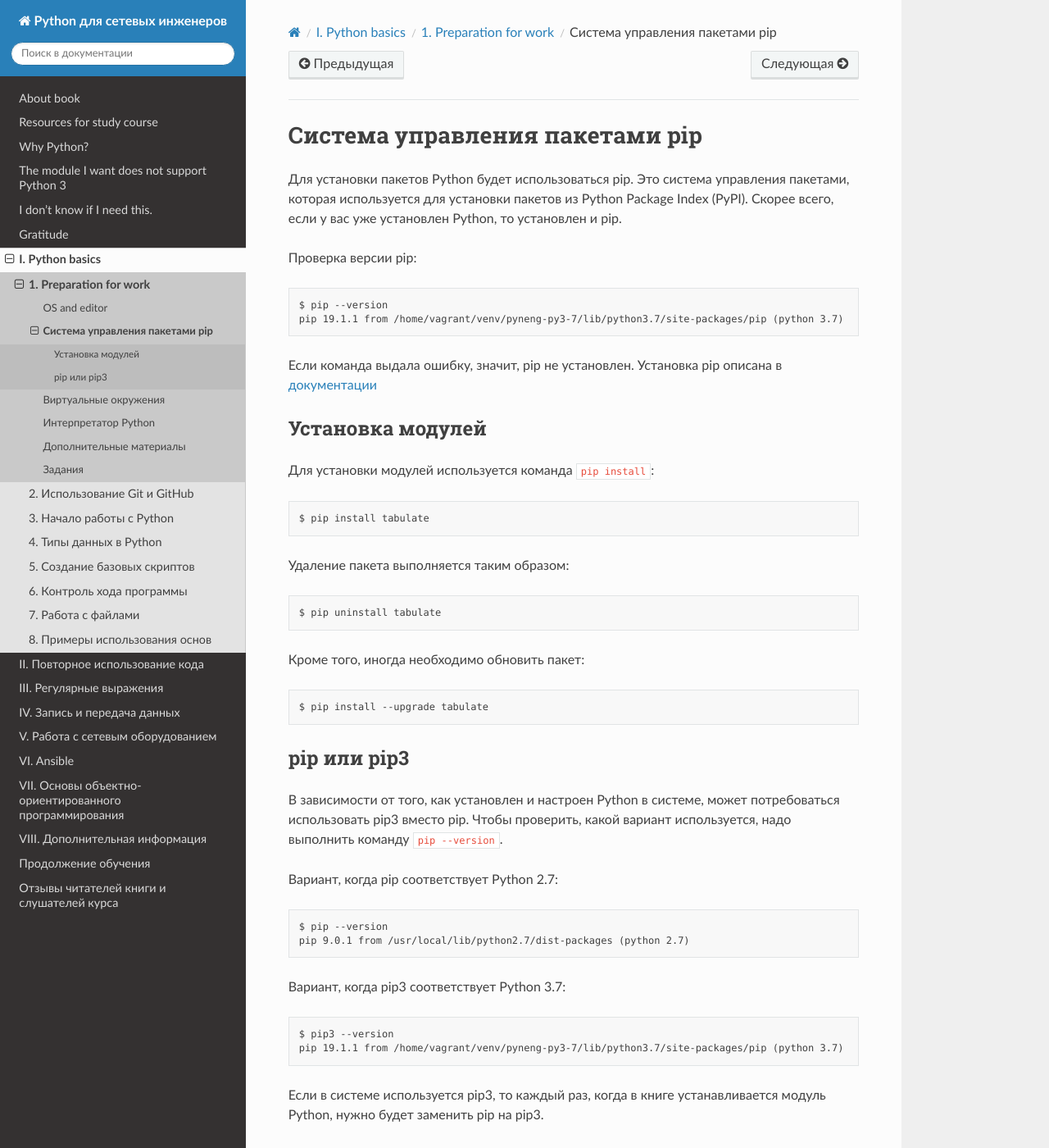
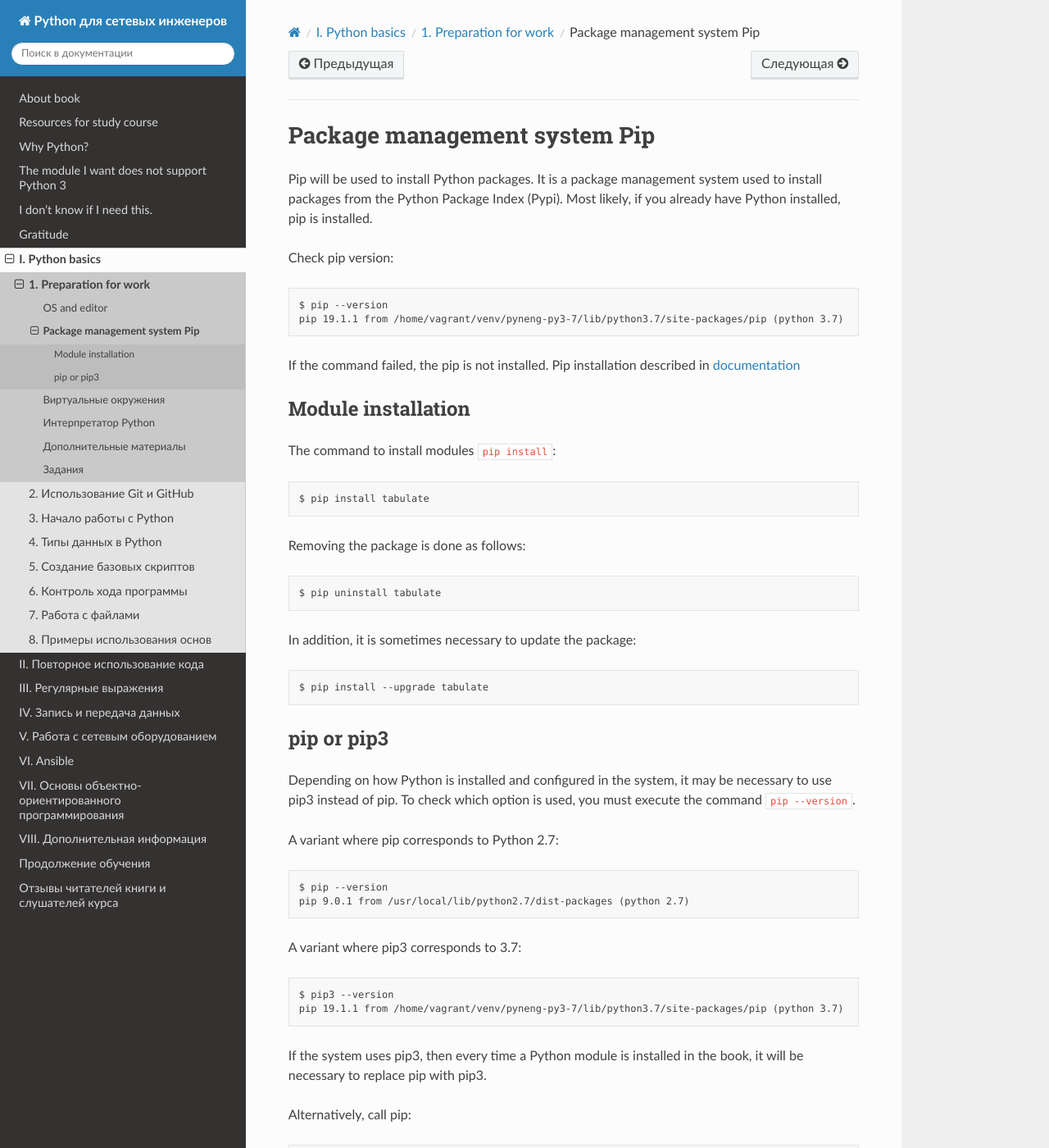
Before and after one commit to Aidar5/nattoeng, a Sphinx documentation site: the page built from docs/source/book/01_intro/pip.rst, in a window 1280 px wide and 1400 px high. Shown: the whole window at 82% size. Built offline with Sphinx 7.4.7 and the Read the Docs theme 2.0.0, drawn with Linux system fonts in a browser that asks for light colours; pages that are not in the unit, such as notebooks, are missing from menus; some of the changed text lies outside the part shown.

Commit message:
Update pip.rst

```diff
--- a/docs/source/book/01_intro/pip.rst
+++ b/docs/source/book/01_intro/pip.rst
@@ -1,12 +1,9 @@
-Система управления пакетами pip
+Package management system Pip
 ===============================
 
-Для установки пакетов Python будет использоваться pip. Это система
-управления пакетами, которая используется для установки пакетов из
-Python Package Index (PyPI). Скорее всего, если у вас уже установлен
-Python, то установлен и pip.
+Pip will be used to install Python packages. It is a package management system used to install packages from the Python Package Index (Pypi). Most likely, if you already have Python installed, pip is installed.
 
-Проверка версии pip:
+Check pip version:
 
 ::
 
@@ -14,45 +11,42 @@ Python, то установлен и pip.
     pip 19.1.1 from /home/vagrant/venv/pyneng-py3-7/lib/python3.7/site-packages/pip (python 3.7)
 
 
-Если команда выдала ошибку, значит, pip не установлен. Установка pip
-описана в `документации <https://pip.pypa.io/en/stable/installing/>`__
+If the command failed, the pip is not installed. Pip installation described in `documentation <https://pip.pypa.io/en/stable/installing/>`__
 
-Установка модулей
+Module installation
 ^^^^^^^^^^^^^^^^^
 
-Для установки модулей используется команда ``pip install``:
+The command to install modules ``pip install``:
 
 ::
 
     $ pip install tabulate
 
-Удаление пакета выполняется таким образом:
+Removing the package is done as follows:
 
 ::
 
     $ pip uninstall tabulate
 
-Кроме того, иногда необходимо обновить пакет:
+In addition, it is sometimes necessary to update the package:
 
 ::
 
     $ pip install --upgrade tabulate
 
-pip или pip3
+pip or pip3
 ^^^^^^^^^^^^
 
-В зависимости от того, как установлен и настроен Python в системе, может
-потребоваться использовать pip3 вместо pip. Чтобы проверить, какой
-вариант используется, надо выполнить команду ``pip --version``.
+Depending on how Python is installed and configured in the system, it may be necessary to use pip3 instead of pip. To check which option is used, you must execute the command ``pip --version``.
 
-Вариант, когда pip соответствует Python 2.7:
+A variant where pip corresponds to Python 2.7:
 
 ::
 
     $ pip --version
     pip 9.0.1 from /usr/local/lib/python2.7/dist-packages (python 2.7)
 
-Вариант, когда pip3 соответствует Python 3.7:
+A variant where pip3 corresponds to 3.7:
 
 ::
 
@@ -60,14 +54,12 @@ pip или pip3
     pip 19.1.1 from /home/vagrant/venv/pyneng-py3-7/lib/python3.7/site-packages/pip (python 3.7)
 
 
-Если в системе используется pip3, то каждый раз, когда в книге
-устанавливается модуль Python, нужно будет заменить pip на pip3.
+If the system uses pip3, then every time a Python module is installed in the book, it will be necessary to replace pip with pip3.
 
-Также можно использовать альтернативный вариант вызова pip:
+Alternatively, call pip:
 
 ::
 
     $ python3.7 -m pip install tabulate
 
-Таким образом, всегда понятно для какой именно версии Python
-устанавливается пакет.
+Thus, it is always clear for which version of Python the package is installed.
```
